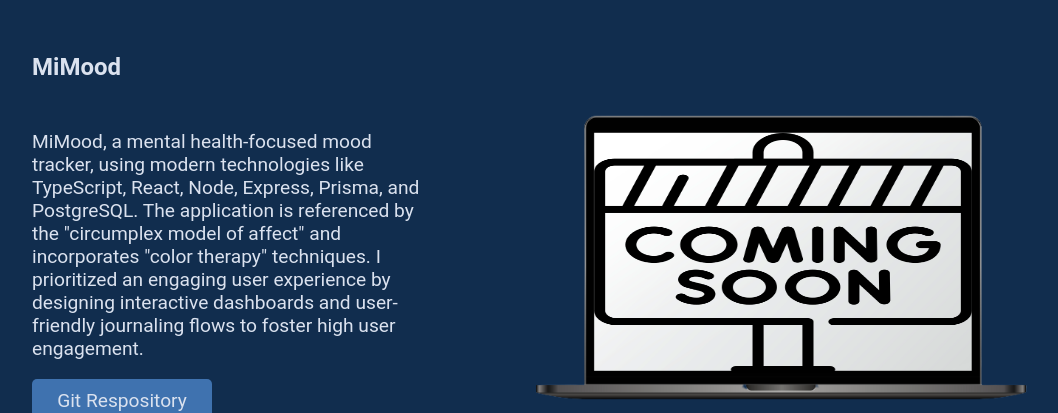
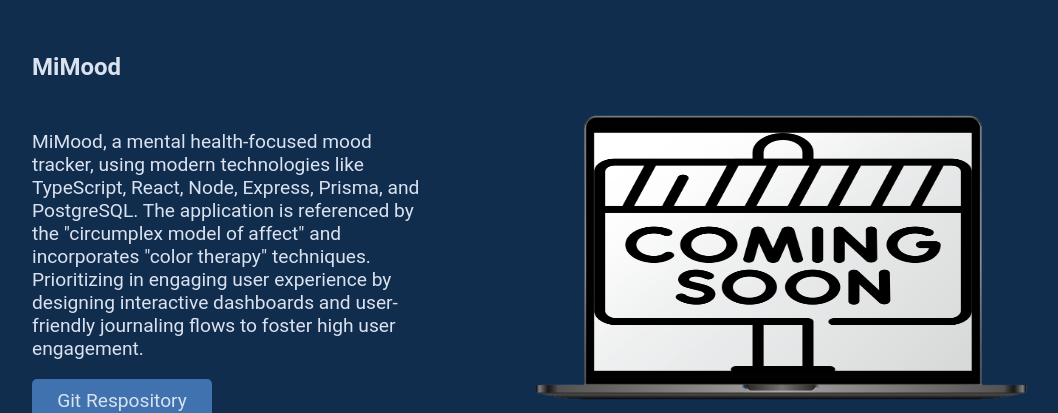
Before and after one commit to Itav8/portfolio, a React (Vite) app: page / in a window 1280 px wide. Shown: the part 1240-1653 px from the top of the page, without its empty margins (108-1166 px from the left). Built offline with nearby package versions, Linux system fonts and the light colour scheme.

Commit message:
updated mimood info

```diff
--- a/src/pages/AboutMe.jsx
+++ b/src/pages/AboutMe.jsx
@@ -59,7 +59,7 @@ const AboutMe = () => {
       "Nutrition Tracker application harnesses the power of AI to log exercises and meals, providing users with a comprehensive dietary and fitness tracking solution. The project involved collaborative development of REST APIs, with a focus on establishing schemas, databases, and models, in coordination with three cross-functional team members. Additionally, a custom authentication service was initiated and implemented, incorporating password hashing and JWT for enhanced security. The application's user interface includes a dynamic dashboard that aggregates nutrition and fitness data, presenting users with insightful data visualizations for tracking and analyzing their progress over time.",
     perfectlyPlanned:
       "Wedding management application was designed and developed with the primary objective of streamlining wedding-related event organization. It features a single-page application (SPA) for a responsive and user-friendly experience. The application incorporates a distributed messaging service with RabbitMQ for real-time email notifications when guests are invited. Furthermore, it offers REST APIs with third-party integrations, such as Google Maps and Places APIs, to facilitate efficient management of guests, events, and event venue locations. Authentication is seamlessly handled through Firebase Auth, while the React Context API manages authentication state. To optimize the development and deployment processes, the application is containerized using Docker and deployed on Render (PaaS), enhancing developer efficiency, isolation, and CI/CD workflows.",
-    miMood: 'MiMood, a mental health-focused mood tracker, using modern technologies like TypeScript, React, Node, Express, Prisma, and PostgreSQL. The application is referenced by the "circumplex model of affect" and incorporates "color therapy" techniques. I prioritized an engaging user experience by designing interactive dashboards and user-friendly journaling flows to foster high user engagement.'
+    miMood: 'MiMood, a mental health-focused mood tracker, using modern technologies like TypeScript, React, Node, Express, Prisma, and PostgreSQL. The application is referenced by the "circumplex model of affect" and incorporates "color therapy" techniques. Prioritizing in engaging user experience by designing interactive dashboards and user-friendly journaling flows to foster high user engagement.'
   };
 
   const projectGit = {
```
